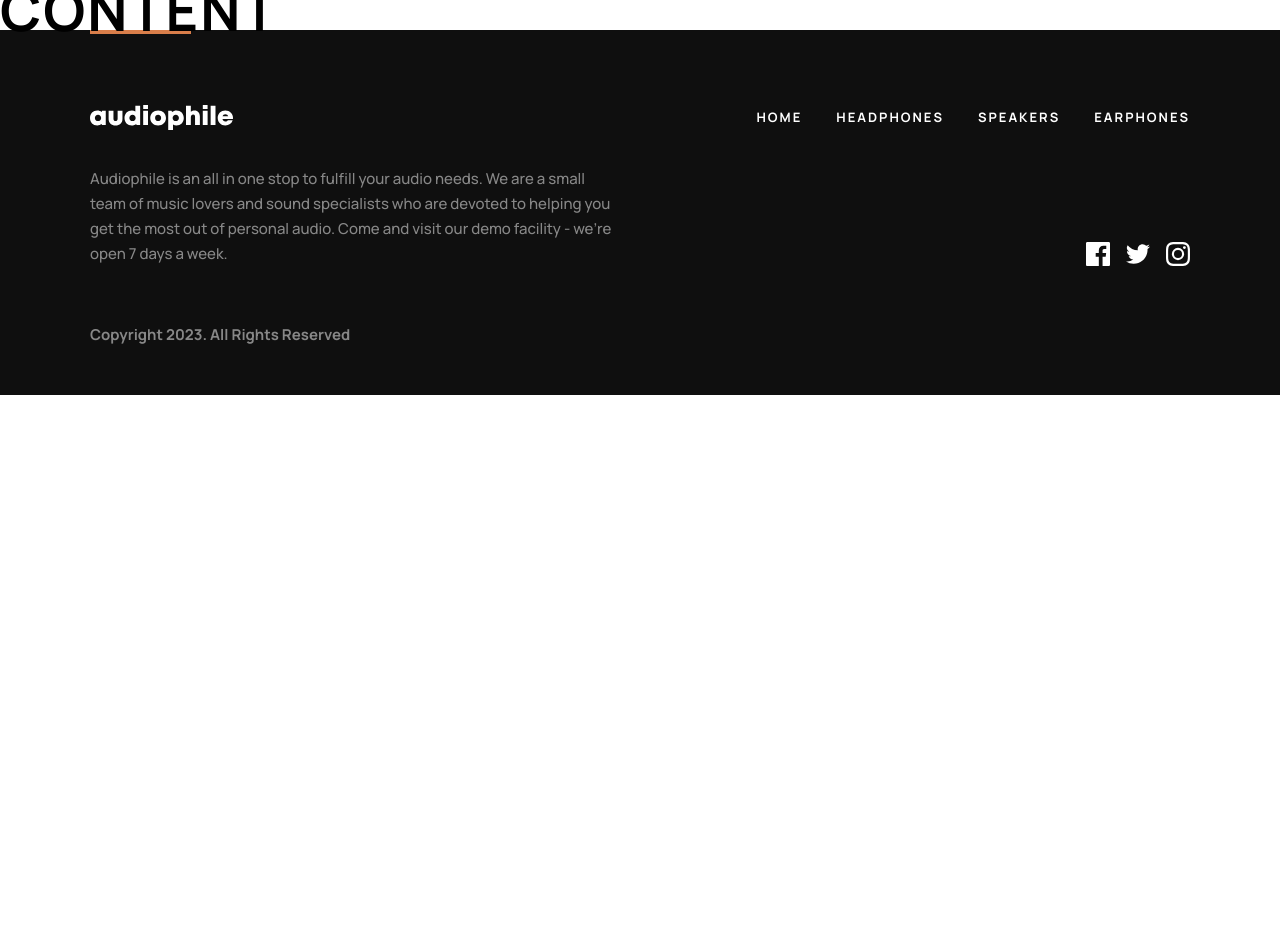
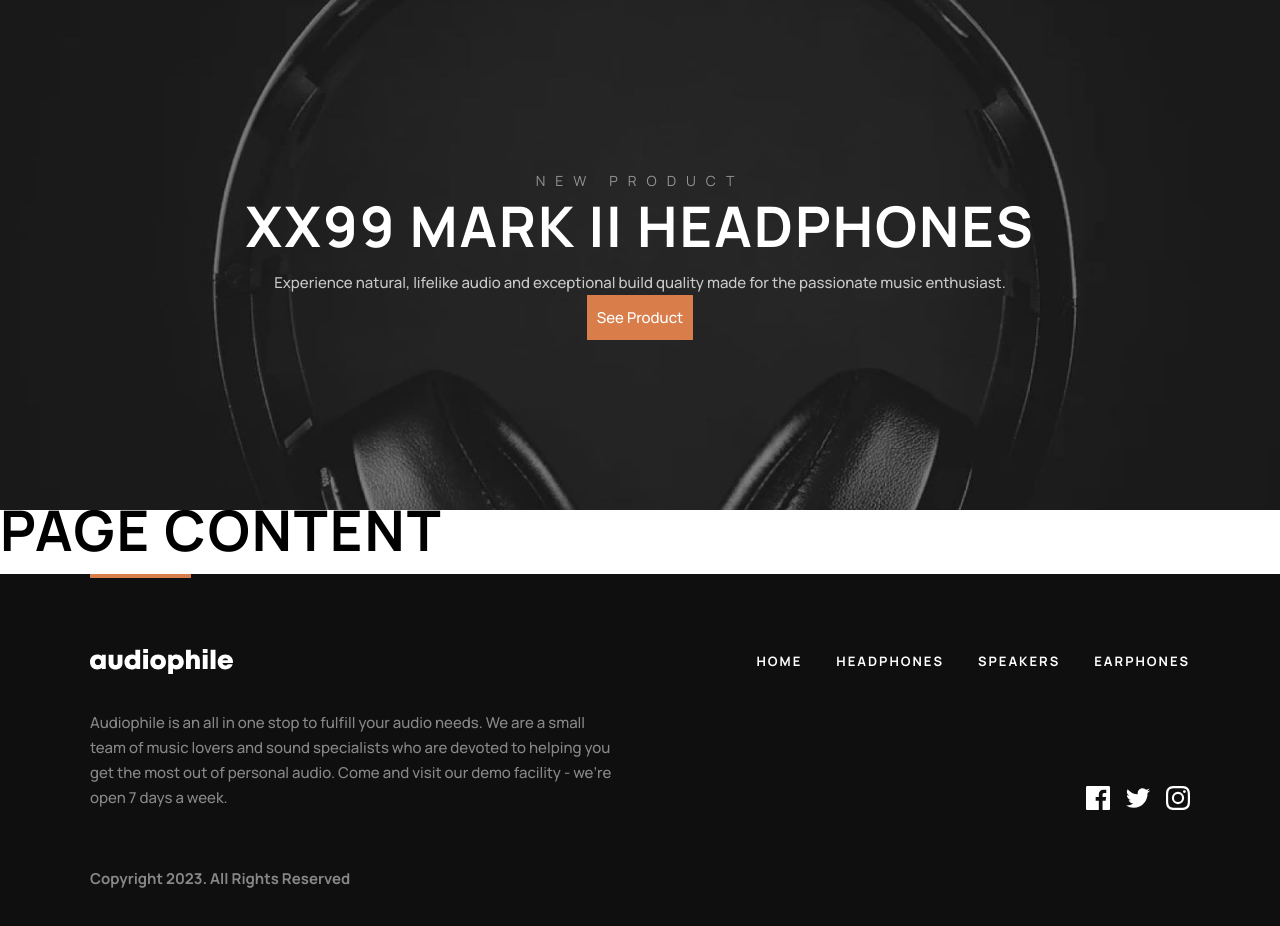
Before and after one commit to claudiapattison/ecom-project-storyblok, a Next.js app: page / in a window 1280 px wide. Shown: the top 926 px of the page. Before the commit the page ends 800 px from the top, so only its background shows below. Built offline with nearby package versions, Linux system fonts and the light colour scheme.

Commit message:
Hero, button

```diff
--- a/scss/_typography.scss
+++ b/scss/_typography.scss
@@ -1,4 +1,5 @@
-@use '/scss/abstracts/abstracts' as a;
+@use '/scss/abstracts/mixins/responsive' as responsive;
+@use '/scss/abstracts/variables/variables' as variables;
 
 body {
   font-family: var(--font-primary);
@@ -12,18 +13,25 @@ h2,
 h3,
 h4,
 h5 {
-  margin-bottom: 1rem;
-  color: var(--c-black);
+  margin-bottom: 2.4rem;
   font-weight: var(--fw-bold);
   text-transform: uppercase;
 }
 
 h1 {
-  font-size: 5.6rem;
+  font-size: 3.6rem;
   letter-spacing: 0.2rem;
-  line-height: 2rem;
+  line-height: 4rem;
 }
 
 strong {
   font-weight: var(--fw-bold);
 }
+
+@include responsive.mq-min(variables.$mq-md) {
+  h1 {
+    font-size: 5.6rem;
+    letter-spacing: 0.2rem;
+    line-height: 4rem;
+  }
+}
--- /dev/null
+++ b/src/app/components/Button/Button.module.scss
@@ -0,0 +1,38 @@
+.button {
+  display: inline-block;
+  padding: 1rem;
+  border: 0;
+  background-color: var(--c-button-bg);
+  color: var(--c-white);
+  text-align: center;
+  text-decoration: none;
+  cursor: pointer;
+  user-select: none;
+
+  &:hover {
+    background-color: var(--c-button-hover);
+  }
+}
+
+.small {
+  padding: 0.5rem;
+}
+
+.large {
+  padding: 1.5rem;
+}
+
+.button-disabled {
+  opacity: 0.5;
+  cursor: not-allowed;
+}
+
+.primary {
+  --c-button-bg: var(--c-primary);
+  --c-button-hover: var(--c-primary-100);
+}
+
+.secondary {
+  --c-button-bg: var(--c-secondary);
+  --c-button-hover: var(--c-secondary-100);
+}
--- /dev/null
+++ b/src/app/components/Button/Button.tsx
@@ -0,0 +1,50 @@
+import { type FC } from 'react'
+import Link from 'next/link'
+import styles from './Button.module.scss'
+
+interface ButtonProps {
+  variant?: ButtonVariant;
+  link?: string;
+  linkTarget?: string | null;
+  children: string;
+  type?: ButtonType;
+  disabled?: boolean;
+  ariaLabel?: string;
+  onClick?: React.MouseEventHandler<HTMLButtonElement>;
+}
+type ButtonType = 'button' | 'submit' | 'reset' | undefined
+
+type ButtonVariant = 'primary' | 'secondary'
+
+export const Button: FC<ButtonProps> = ({
+  variant = 'primary',
+  link,
+  linkTarget,
+  children,
+  type = 'button',
+  disabled,
+  ariaLabel,
+  onClick
+}) => {
+  const theme = `
+  ${styles.button}
+  ${variant !== undefined ? styles[variant] : ''}`
+
+  return link !== undefined
+    ? (
+      <Link href={link} target={linkTarget ?? ''} className={theme}>
+        {children}
+      </Link>
+      )
+    : (
+      <button
+        type={type}
+        className={theme}
+        disabled={disabled}
+        onClick={onClick}
+        aria-label={ariaLabel}
+      >
+        {children}
+      </button>
+      )
+}
--- a/src/app/components/Footer/Footer.module.scss
+++ b/src/app/components/Footer/Footer.module.scss
@@ -59,7 +59,7 @@
   display: block;
   width: 2.4rem;
   height: 2.4rem;
-  transition: color var(--t-speed);
+  transition: fill var(--t-speed);
   fill: var(--c-white);
 }
 
--- /dev/null
+++ b/src/app/components/Hero/Hero.module.scss
@@ -0,0 +1,37 @@
+@use '/scss/abstracts/mixins/responsive' as responsive;
+@use '/scss/abstracts/variables/variables' as variables;
+
+.hero {
+  display: flex;
+  position: relative;
+  align-items: center;
+  min-height: 51rem;
+  padding-top: 2rem;
+  padding-bottom: 2rem;
+  background-color: var(--c-black-100);
+  color: var(--c-white);
+  text-align: center;
+}
+
+.content {
+  position: relative;
+  z-index: 1;
+}
+
+.label {
+  display: block;
+  margin-bottom: 1.6rem;
+  opacity: 0.5;
+  font-size: 1.4rem;
+  font-weight: var(--fw-regular);
+  letter-spacing: 1rem;
+  line-height: 1.9rem;
+}
+
+.text {
+  opacity: 0.75;
+}
+
+.image {
+  object-fit: cover;
+}
--- /dev/null
+++ b/src/app/components/Hero/Hero.tsx
@@ -0,0 +1,39 @@
+import { type FC } from 'react'
+import styles from './Hero.module.scss'
+import Image from 'next/image';
+import { Button } from '@/app/components/Button/Button'
+
+interface HeroProps {
+  label: string;
+  title: string;
+  text: string;
+}
+
+export const Hero: FC<HeroProps> = ({
+  label,
+  title,
+  text
+}) => {
+
+  return (
+  <div className={styles.hero}>
+    <div className="container">
+      <div className={styles.grid}>
+        <div className={styles.content}>
+          <span className={styles.label}>{label}</span>
+          <h1>{title}</h1>
+          <p className={styles.text}>{text}</p>
+          <Button variant='primary' link='/'>See Product</Button>
+        </div>
+        <div className={styles['image-container']}>
+        <Image
+          src='/placeholder/hero.jpg'
+          alt="Logo"
+          fill
+          className={styles.image}
+          />
+        </div>
+      </div>
+    </div>
+  </div>
+)}
--- a/src/app/page.tsx
+++ b/src/app/page.tsx
@@ -1,6 +1,6 @@
 import { Inter } from 'next/font/google'
 import styles from './page.module.css'
-import { Footer } from './components/Footer/Footer'
+import { Hero } from './components/Hero/Hero'
 import '../../scss/styles.scss'
 
 const inter = Inter({ subsets: ['latin'] })
@@ -8,7 +8,8 @@ const inter = Inter({ subsets: ['latin'] })
 export default function Home() {
   return (
     <main className={styles.main}>
-      <h1>Content</h1>
+      <Hero label="NEW PRODUCT" title="XX99 Mark II Headphones" text="Experience natural, lifelike audio and exceptional build quality made for the passionate music enthusiast." />
+      <h1>page content</h1>
     </main>
   )
 }
```
Also changed, not shown: src/app/components/Button/Button.interface.ts (added, +17 -0 lines), public/placeholder/hero.jpg (added), 1 other file (tests, documents, lock files or other folders).
